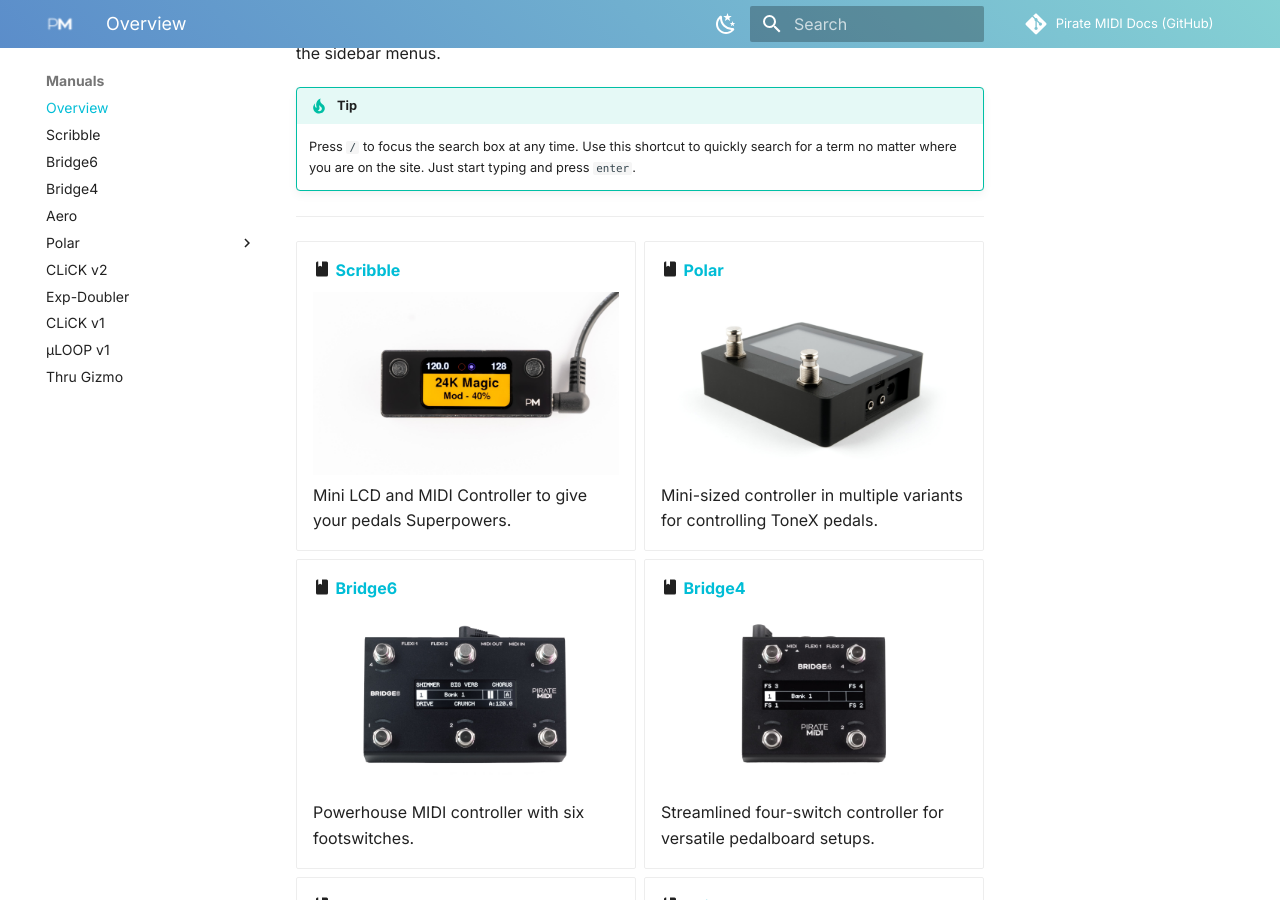
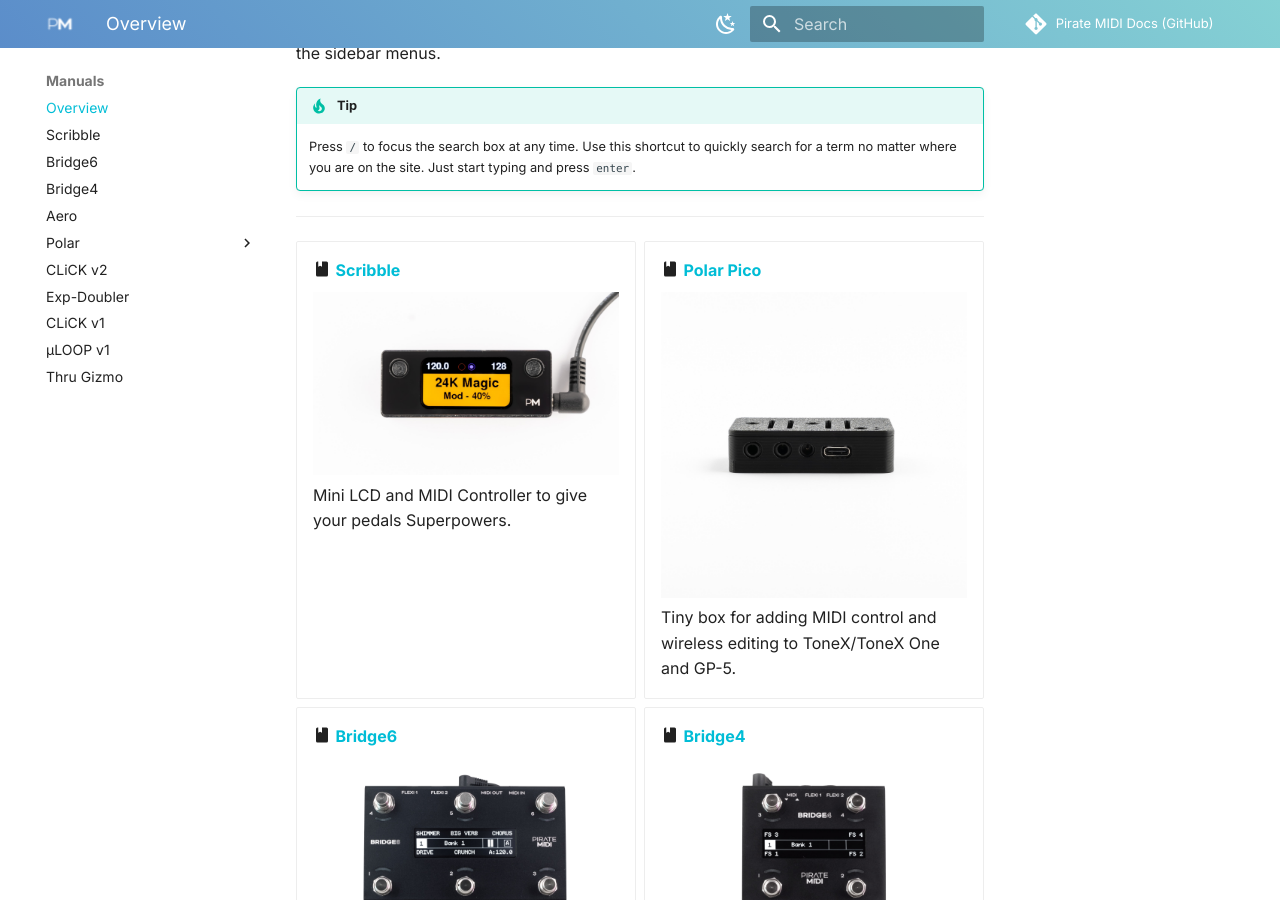
Before and after one commit to Pirate-MIDI/pirate-midi-docs, an MkDocs documentation site: the page built from docs/manuals/index.md, in a window 1280 px wide and 900 px high, scrolled down 253 px. Built offline with MkDocs 1.6.1 and Material for MkDocs 9.7.7, drawn with Linux system fonts in a browser that asks for light colours; some web fonts are replaced; comment, search, counter and statistics services are not loaded.

Commit message:
nav refinements

```diff
--- a/docs/manuals/index.md
+++ b/docs/manuals/index.md
@@ -14,10 +14,10 @@
     ![Scribble](../assets/ProductThumbnails/Scribble%20Thumbnail%20976px.jpg)
     Mini LCD and MIDI Controller to give your pedals Superpowers.
 
--   :material-book: **[Polar](polar/index.md)**
+-   :material-book: **[Polar Pico](polar/polar-pico/index.md)**
 
-    ![Polar](../assets/ProductThumbnails/Polar%20Max%20Thumbnail%20976px.jpg)
-    Mini-sized controller in multiple variants for controlling ToneX pedals.
+    ![Polar Pico](../assets/PolarImages/polar-pico-v2-side.jpg)
+    Tiny box for adding MIDI control and wireless editing to ToneX/ToneX One and GP-5.
 
 -   :material-book: **[Bridge6](bridge6/index.md)**
 
```
